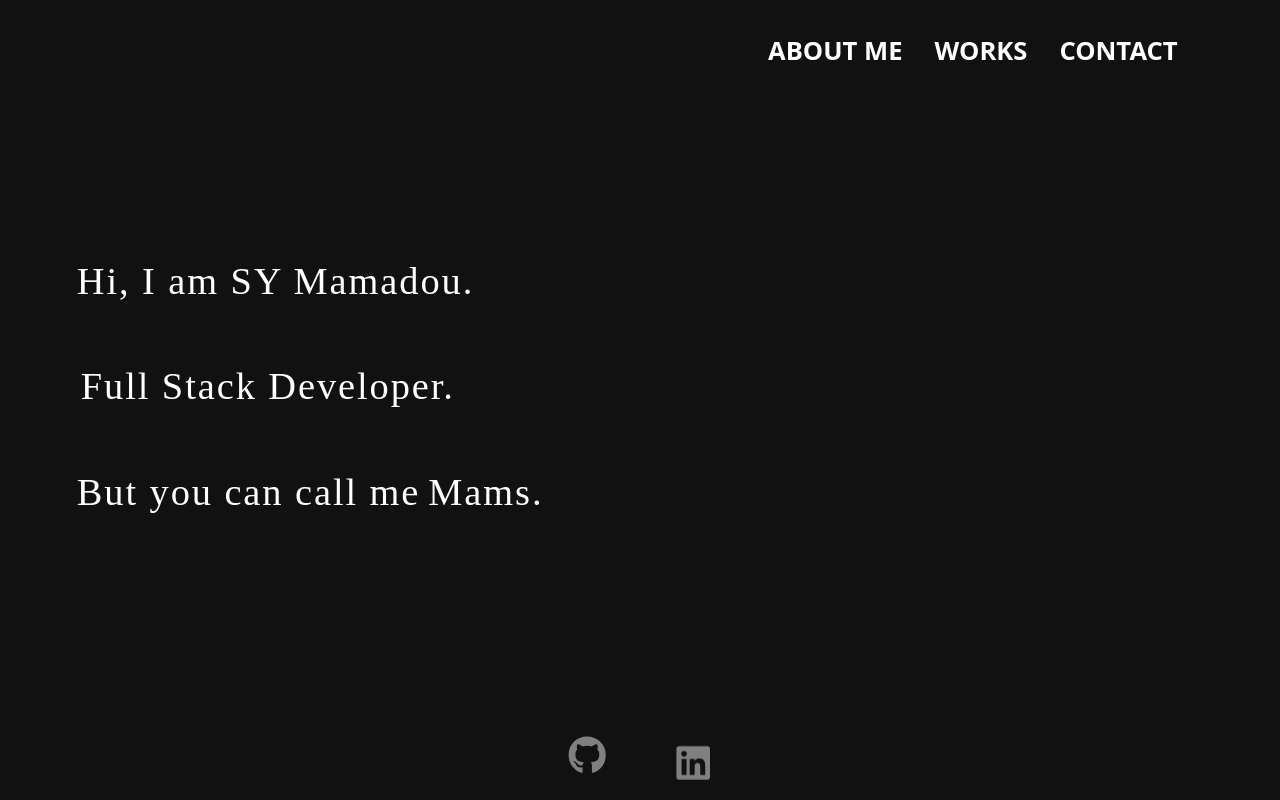
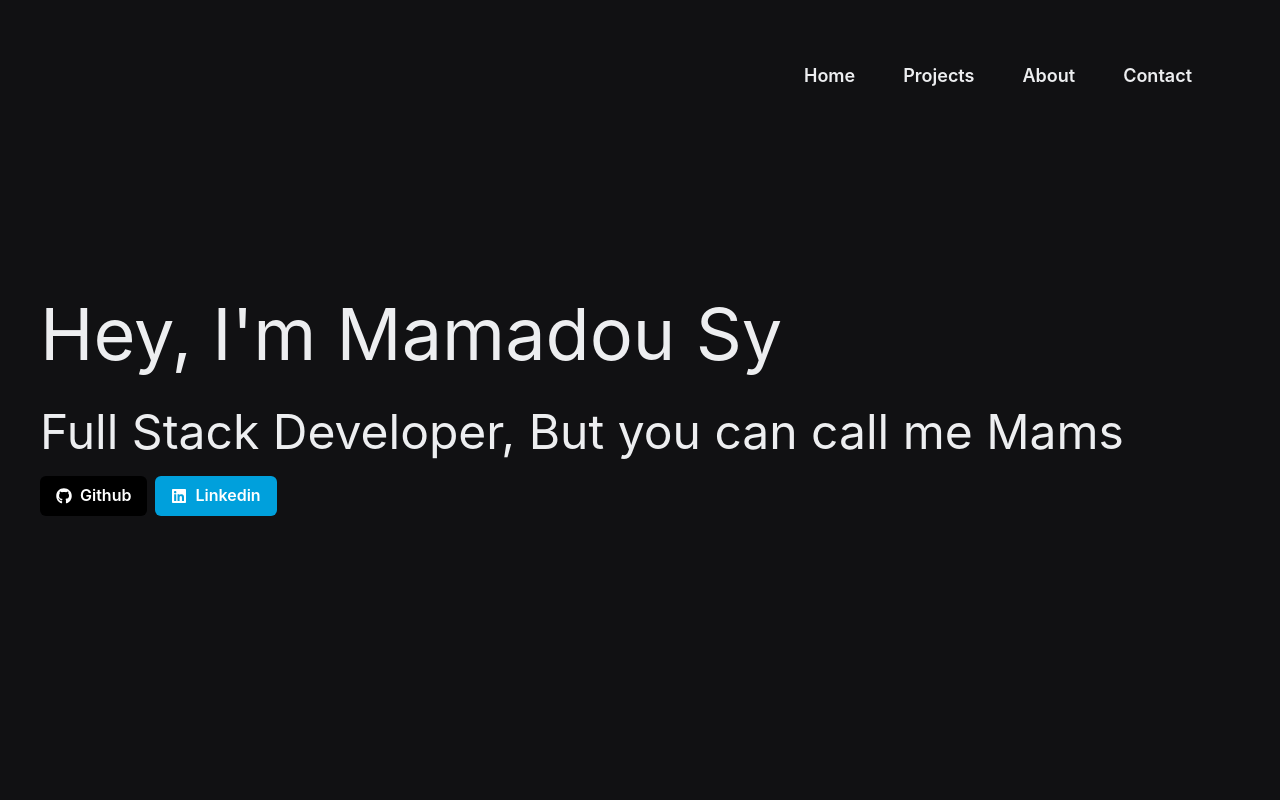
Before and after one commit to M-ams/Portfolio, a Next.js app: page / in a window 1280 px wide. Built offline with nearby package versions, Linux system fonts and the light colour scheme.

Commit message:
new home page

```diff
--- /dev/null
+++ b/components/Navbar.tsx
@@ -0,0 +1,141 @@
+import { useState } from "react";
+import {
+  useColorMode,
+  Switch,
+  Flex,
+  Button,
+  IconButton,
+} from "@chakra-ui/react";
+import { HamburgerIcon, CloseIcon } from "@chakra-ui/icons";
+import Link from "next/link";
+
+function Navbar() {
+  const { colorMode, toggleColorMode } = useColorMode();
+  const isDark = colorMode === "dark";
+  const [display, changeDisplay] = useState("none");
+  return (
+    <Flex>
+      <Flex
+        position="fixed"
+        top="2rem"
+        right="4rem"
+        align="center"
+        bg="brand.bg"
+      >
+        {/* Desktop */}
+        <Flex display={["none", "none", "flex", "flex"]}>
+          <Link href="/">
+            <Button
+              bg="bg"
+              _hover={{ bg: "brand.componentbghover" }}
+              color="brand.text2"
+              as="a"
+              my={5}
+              w="100%"
+              size={"lg"}
+            >
+              Home
+            </Button>
+          </Link>
+          <Link href="/projects">
+            <Button
+              as="a"
+              bg="bg"
+              _hover={{ bg: "brand.componentbghover" }}
+              color="brand.text2"
+              my={5}
+              w="100%"
+              size={"lg"}
+            >
+              Projects
+            </Button>
+          </Link>
+
+          <Link href="/about-me">
+            <Button
+              as="a"
+              bg="bg"
+              _hover={{ bg: "brand.componentbghover" }}
+              color="brand.text2"
+              my={5}
+              w="100%"
+              size={"lg"}
+            >
+              About
+            </Button>
+          </Link>
+
+          <Link href="/contact">
+            <Button
+              as="a"
+              bg="bg"
+              _hover={{ bg: "brand.componentbghover" }}
+              color="brand.text2"
+              my={5}
+              w="100%"
+              size={"lg"}
+            >
+              Contact
+            </Button>
+          </Link>
+        </Flex>
+
+        {/* Mobile */}
+        <IconButton
+          aria-label="Open Menu"
+          size="lg"
+          mr={2}
+          icon={<HamburgerIcon />}
+          onClick={() => changeDisplay("flex")}
+          display={["flex", "flex", "none", "none"]}
+        />
+      </Flex>
+
+      {/* Mobile Content */}
+      <Flex
+        w="100vw"
+        display={display}
+        bgColor="brand.bg"
+        zIndex={20}
+        h="100vh"
+        pos="fixed"
+        top="0"
+        left="0"
+        overflowY="auto"
+        flexDir="column"
+      >
+        <Flex justify="flex-end">
+          <IconButton
+            mt={2}
+            mr={2}
+            aria-label="Open Menu"
+            size="lg"
+            icon={<CloseIcon />}
+            onClick={() => changeDisplay("none")}
+          />
+        </Flex>
+
+        <Flex flexDir="column" align="center">
+          <Link href="/" passHref>
+            <Button as="a" variant="ghost" aria-label="Home" my={5} w="100%">
+              Home
+            </Button>
+          </Link>
+
+          <Link href="/about" passHref>
+            <Button as="a" variant="ghost" aria-label="About" my={5} w="100%">
+              About
+            </Button>
+          </Link>
+
+          <Link href="/contact" passHref>
+            <Button as="a" variant="ghost" aria-label="Contact" my={5} w="100%">
+              Contact
+            </Button>
+          </Link>
+        </Flex>
+      </Flex>
+    </Flex>
+  );
+}
+export default Navbar;
--- a/package.json
+++ b/package.json
@@ -9,6 +9,11 @@
     "lint": "next lint"
   },
   "dependencies": {
+    "@chakra-ui/icons": "^2.1.1",
+    "@chakra-ui/react": "^2.8.2",
+    "@emotion/react": "^11.11.3",
+    "@emotion/styled": "^11.11.0",
+    "framer-motion": "^10.18.0",
     "js-cookie": "^3.0.5",
     "next": "14.0.4",
     "react": "^18",
--- a/pages/_app.tsx
+++ b/pages/_app.tsx
@@ -1,9 +1,14 @@
-import type { Metadata } from "next";
-import { Inter } from "next/font/google";
+
+import { ChakraProvider } from '@chakra-ui/react'
+import customTheme from '../theme'
 import "../styles.css"
 
 import type { AppProps } from 'next/app'
 
 export default function MyApp({ Component, pageProps }: AppProps) {
-  return <Component {...pageProps} />
+  return  (
+    <ChakraProvider theme={customTheme}>
+      <Component {...pageProps} />
+    </ChakraProvider>
+  )
 }
--- a/pages/homepage.tsx
+++ b/pages/homepage.tsx
@@ -1,55 +1,27 @@
 import Link from "next/link";
 
-import { FaGithub } from "react-icons/fa";
-import { FaLinkedin } from "react-icons/fa";
+import { FaFacebook, FaGithub, FaTwitter, FaLinkedin } from "react-icons/fa";
+import Navbar from "../components/Navbar";
+import { Box, Button, Container, Flex, HStack, Stack, Text } from "@chakra-ui/react";
 
 function Homepage() {
   return (
-    <div className="bg-[#121111] min-h-screen flex flex-col">
-      <div className="xs:space-y-8 md:space-y-8 sm:space-y-4  xl:space-x-8 2xl:space-x-20 lg:space-x-8 xl:ml-[60vw] 2xl:ml-[45vw] lg:ml-[45vw] flex sm:flex-col xs:flex-col sm:text-center xs:text-center md:flex-col md:text-center m-auto mt-8">
-        <Link
-          href="/about-me/about-me"
-          className="text-white text-[2vw] 2xl:text-[3vw] sm:text-[3vw] xs:text-[8vw] md:text-[5vw] font-bold gg text-underline-center"
-        >
-          ABOUT ME
-        </Link>
-        <Link
-          href="/projects/projects"
-          className="text-white text-[2vw] 2xl:text-[3vw] sm:text-[3vw] xs:text-[8vw] md:text-[5vw] font-bold gg2 text-underline-center"
-        >
-          WORKS
-        </Link>
-        <Link
-          href="/contact/contact"
-          className="text-white text-[2vw] 2xl:text-[3vw] sm:text-[3vw] xs:text-[8vw] md:text-[5vw] font-bold gg3 text-underline-center"
-        >
-          CONTACT
-        </Link>
-      </div>
-      <div className=" text-white xl:ml-[6vw] xl:pt-[20vh] lg:ml-[6vw] lg:pt-[27vh] 2xl:ml-[6vw] 2xl:pt-[27vh] xs:pt-[15vh] md:pt-[15vh] sm:pt-[12vh] cssanimation sequence fadeInBottom dd">
-        <div className="xl:flex text-[3vw] xs:text-[10vw] md:text-[7vw] sm:text-[4vw] 2xl:text-[4vw] sm:text-center xs:text-center md:text-center font-normal courier tracking-wider">
-          <p className="mams">Hi, I am SY Mamadou.</p>
-        </div>
-        <div className="text-[3vw] xs:text-[10vw] md:text-[7vw] sm:text-[4vw] 2xl:text-[4vw] xs:text-center sm:text-center md:text-center font-medium courier mt-[6vh] tracking-wider">
-          <p className="dev ml-1">Full Stack Developer.</p>
-        </div>
-        <div className="xl:flex 2xl:flex lg:flex sm:flex-col xs:flex-col md:flex-col text-[3vw] xs:text-[10vw] sm:text-[4vw] md:text-[7vw] 2xl:text-[4vw] sm:text-center xs:text-center md:text-center font-normal courier mt-[6vh] tracking-wider">
-          <p>But you can call me</p>
-          <p className="xl:ml-2 lg:ml-2 2xl:ml-6 change-text">Mams.</p>
-        </div>
-      </div>
-      <div className="w-auto  flex justify-center items-center">
-        <div className="flex space-x-9 cssanimation sequence fadeInBottom dd justify-center align-middle w-[40vw] mt-[20vh]">
-          <Link href="https://github.com/Mams-sy" target="_blank" className="social mt-[6vh] float2">
-            <FaGithub className="text-[3vw] xs:text-[14vw] md:text-[8vw] 2xl:text-[7vw] sm:text-[8vw] m-4" />
-          </Link>
+    <Box className=" min-h-screen flex" bg={"brand.bg"}>
+      <Navbar />
 
-          <Link href="https://www.linkedin.com/in/mamadou-sy/" target="_blank" className="social social1 mt-[6vh] float4">
-            <FaLinkedin className="text-[3vw] xs:text-[14vw] md:text-[8vw] 2xl:text-[7vw] sm:text-[8vw] m-4" />
-          </Link>
-        </div>
-      </div>
-    </div>
+      <Stack mt={["20vh", "20vh", "35vh", "35vh"]} w={'100%'} marginLeft={'5vh'}>
+        <Text fontSize="7xl" color={'brand.text2'}>Hey, I&apos;m Mamadou Sy</Text>
+        <Text fontSize="5xl" color={'brand.text2'}>Full Stack Developer, But you can call me Mams</Text>
+        <HStack>
+  <Button bg="black" color={'white'} leftIcon={<FaGithub />}>
+    Github
+  </Button>
+  <Button colorScheme='linkedin' leftIcon={<FaLinkedin />}>
+    Linkedin
+  </Button>
+</HStack>
+      </Stack>
+    </Box>
   );
 }
 
--- a/tailwind.config.ts
+++ b/tailwind.config.ts
@@ -1,11 +1,13 @@
 import type { Config } from 'tailwindcss'
 
 const config: Config = {
+
   content: [
     "./app/**/*.{js,ts,jsx,tsx,mdx}",
     "./pages/**/*.{js,ts,jsx,tsx,mdx}",
     "./components/**/*.{js,ts,jsx,tsx,mdx}",
   ],
+
   theme: {
     extend: {
       backgroundImage: {
--- /dev/null
+++ b/theme.tsx
@@ -0,0 +1,22 @@
+
+import { extendTheme } from "@chakra-ui/react";
+
+const customTheme = extendTheme({
+  colors: {
+    brand: {
+      bg: "#111113",
+      componentbg: "#212225",
+      componentbghover: "#272A2D",
+      componentbgonclck: "#2E3135",
+      border: "#363A3F",
+      border1: "#43484E",
+      border3: "#5A6169",
+      solidbg: "#696E77",
+      solidbghover: "#777B84",
+      text1: "#B0B4BA",
+      text2: "#EDEEF0",
+    },
+  },
+});
+
+export default customTheme;
```
Also changed, not shown: 1 other file (tests, documents, lock files or other folders).
